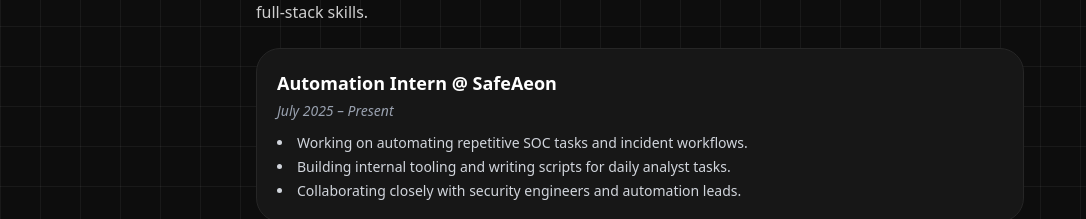
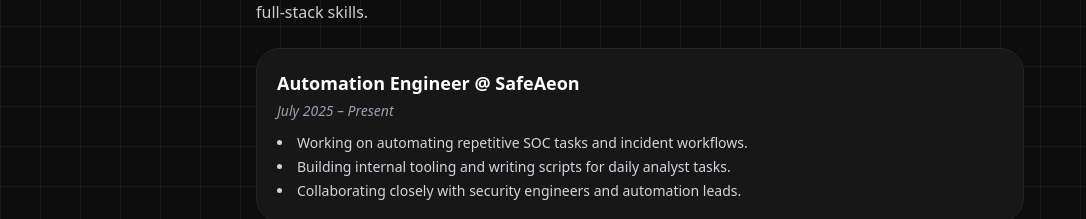
Before and after one commit to adam-dev2/mini-portfolio, a React (Vite) app: page / in a window 1280 px wide. Shown: the part 573-792 px from the top of the page, without its empty margins (0-1086 px from the left). Built offline with nearby package versions, Linux system fonts and the light colour scheme.

Commit message:
changed title

```diff
--- a/src/experience.js
+++ b/src/experience.js
@@ -1,6 +1,6 @@
 const experiences = [
   {
-    role: "Automation Intern",
+    role: "Automation Engineer",
     company: "SafeAeon",
     duration: "July 2025 – Present",
     bullets: [
```
